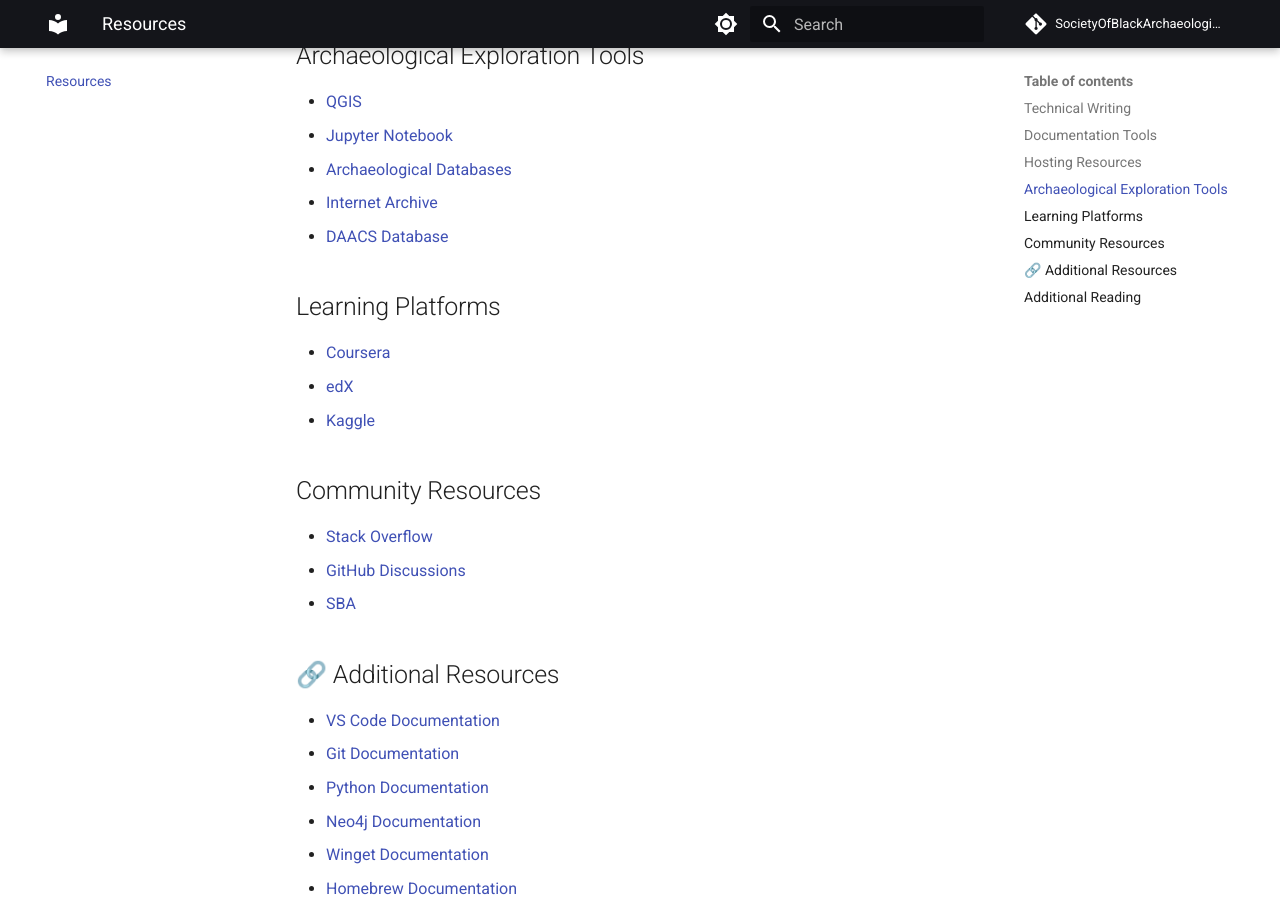
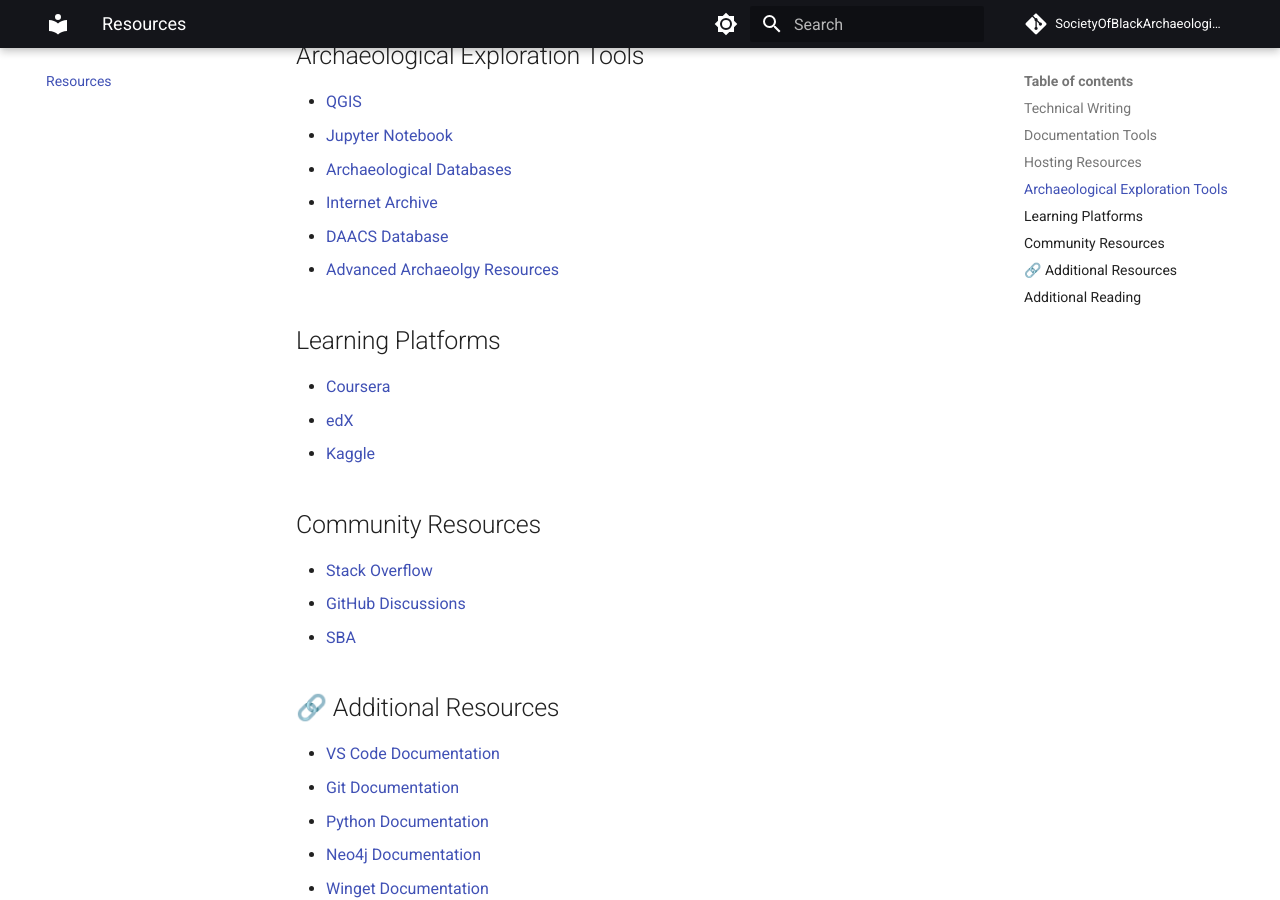
Before and after one commit to MalikpMorgan/SocietyOfBlackArchaeologistsTechnicalDocumentation, an MkDocs documentation site: the page built from docs/resources.md, in a window 1280 px wide and 900 px high, scrolled down 707 px. Built offline with MkDocs 1.6.1 and Material for MkDocs 9.7.7, drawn with Linux system fonts in a browser that asks for light colours; comment, search, counter and statistics services are not loaded.

Commit message:
advanced resources

```diff
--- a/docs/resources.md
+++ b/docs/resources.md
@@ -21,6 +21,7 @@
 - [Archaeological Databases](https://www.archaeologydataservice.ac.uk)
 - [Internet Archive](https://archive.org)
 - [DAACS Database](https://www.daacs.org/query-the-database/)
+- [Advanced Archaeolgy Resources](https://github.com/MalikpMorgan/SocietyForBlackArchaeologists)
 
 
 ## Learning Platforms
```
